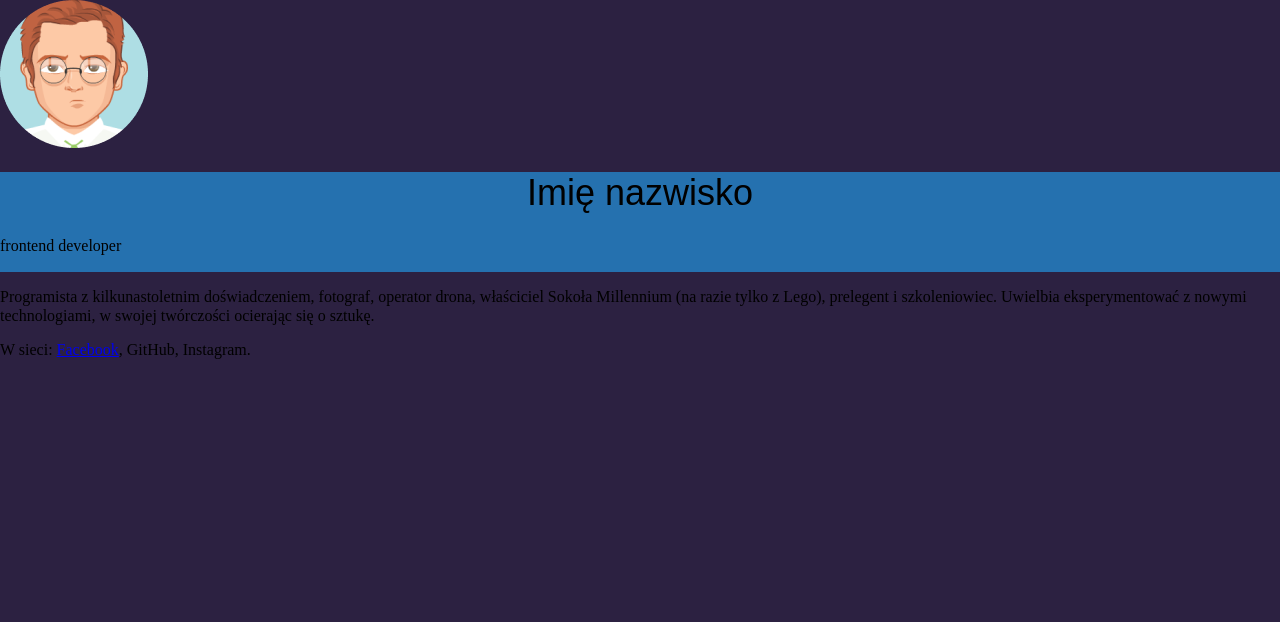
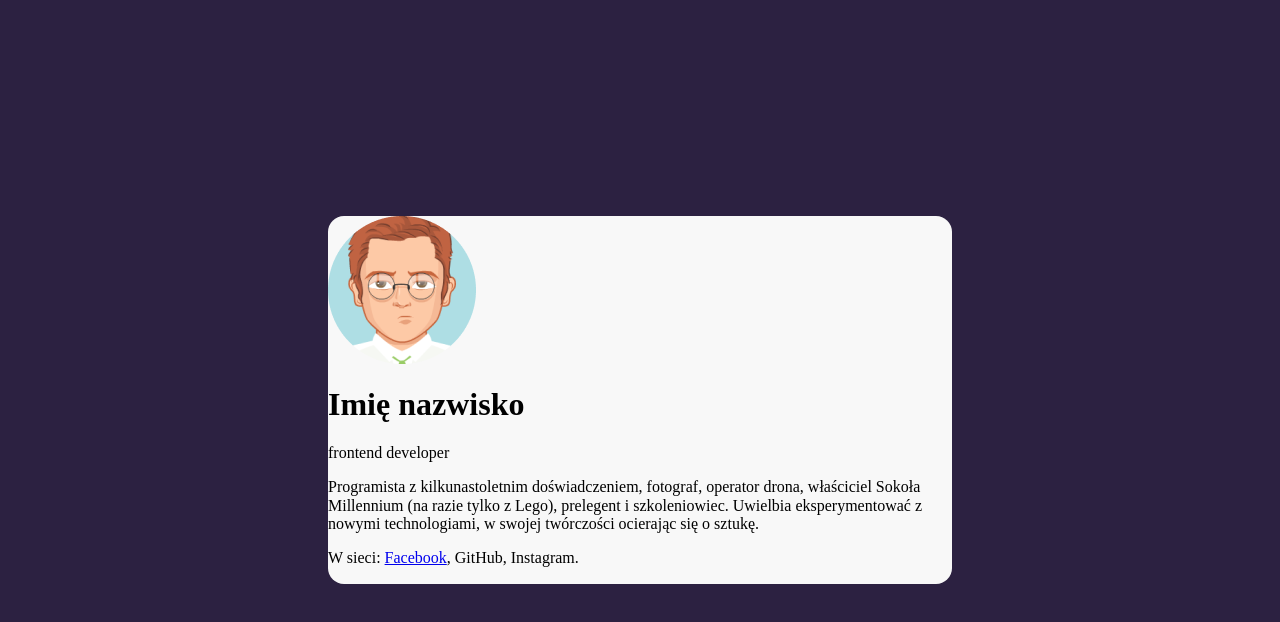
Before and after one commit to ade177/business-card, a plain HTML site: page index.html in a window 1280 px wide. Drawn offline with Linux system fonts and the light colour scheme.

Commit message:
main box styles

```diff
--- a/css/style.css
+++ b/css/style.css
@@ -1,32 +1,13 @@
-header {
-  background-color: rgb(37, 113, 175);
-  height: 100px;
+body {
+  background: #2C2141;
+  display: flex;
+  align-items: center;
+  justify-content: center;
+  min-height: 100vh;
 }
-body {
-  background-color: #2c2141;
+.main{
+  background: #F8F8F8;
+  border-radius: 16px;
+  width: 624px;
+  margin: 16px;
 }
-
-.main {
-  background-color: rgb(#2c2141);
-  display: block;
-}
-.card {
-  background-color: rgb(255, 255, 255);
-  border-radius: 16px;
-  padding: 18px;
-  position: absolute;
-  width: 624px;
-  height: 320px;
-  left: 412px;
-  top: 261px;
-}
-.avatar {
-}
-.name {
-  text-align: center;
-  font-family: Arial;
-  font-style: normal;
-  font-weight: normal;
-  font-size: 36px;
-  line-height: 41px;
-}
--- a/index.html
+++ b/index.html
@@ -7,24 +7,25 @@
     <link href="css/style.css" rel="stylesheet" type="text/css" />
   </head>
   <body>
-
     <main class="main">
-
-        <article>
-          <img class="avatar" src="img/avatar.png" alt="profile">
-          <header>
-            <h1 class="name">Imię nazwisko </h1>
-            <p>frontend developer</p>
+      <article>
+        <img src="img/avatar.png" alt="profile" />
+        <header>
+          <h1 class="name">Imię nazwisko</h1>
+          <p>frontend developer</p>
         </header>
 
-                <p>Programista z kilkunastoletnim doświadczeniem, fotograf, operator drona, właściciel Sokoła Millennium (na razie tylko z Lego), prelegent i szkoleniowiec. Uwielbia eksperymentować z nowymi technologiami, w swojej twórczości ocierając się o sztukę.
-
-                </p>
-                <p>W sieci: <a href="http://www.facebook.com">Facebook</a>, GitHub, Instagram.</p>
-        </article>
-
+        <p>
+          Programista z kilkunastoletnim doświadczeniem, fotograf, operator
+          drona, właściciel Sokoła Millennium (na razie tylko z Lego), prelegent
+          i szkoleniowiec. Uwielbia eksperymentować z nowymi technologiami, w
+          swojej twórczości ocierając się o sztukę.
+        </p>
+        <p>
+          W sieci: <a href="http://www.facebook.com">Facebook</a>, GitHub,
+          Instagram.
+        </p>
+      </article>
     </main>
-
-
   </body>
 </html>
```
